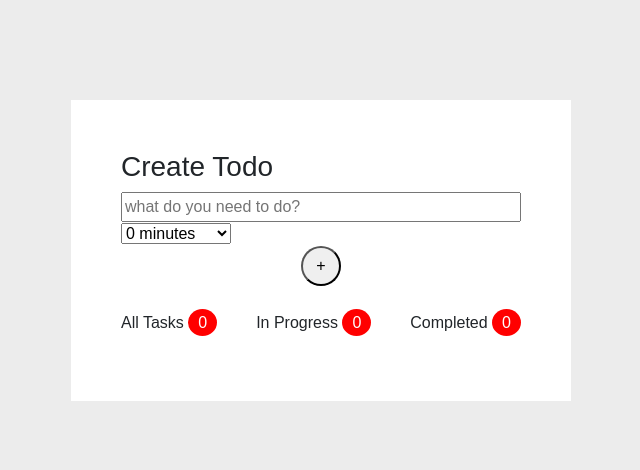
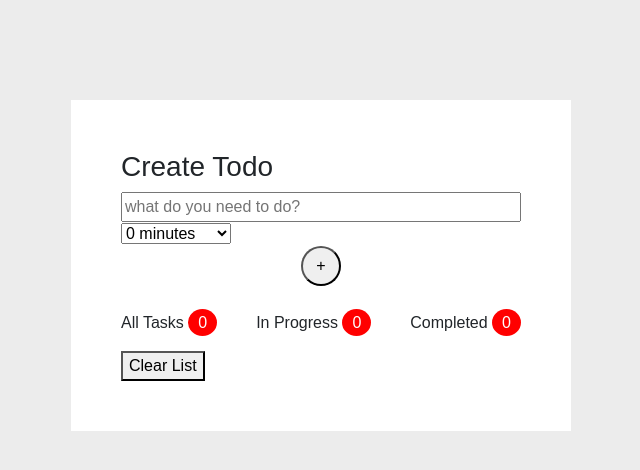
Before and after one commit to TTBoiMike/todo-list-react-app, a React (Create React App) app: page / in a window 1280 px wide. Shown: the top 470 px of the page, without its empty margins (319-959 px from the left). Built offline with nearby package versions, Linux system fonts and the light colour scheme.

Commit message:
add clear list button

```diff
--- a/src/App.css
+++ b/src/App.css
@@ -14,7 +14,7 @@ body {
   display: flex;
   flex-direction: column;
 }
-button {
+.addTodo {
   width: 40px;
   height: 40px;
   margin: 0 auto;
@@ -35,6 +35,9 @@ button {
   align-items: center;
   border-bottom: 2px solid black;
 }
+.todo-meta {
+  display: flex;
+}
 .todo-app-info {
   margin-top: 25px;
   display: flex;
@@ -42,7 +45,7 @@ button {
 }
 .meta-icon {
   height: 1.2rem;
-  margin-right: 10px;
+  margin-right: 5px;
 }
 .checkbox {
   height: 30px;
@@ -58,3 +61,6 @@ button {
   -ms-border-radius: 100%;
   -o-border-radius: 100%;
 }
+.remove {
+  margin-left: 20px;
+}
--- a/src/App.js
+++ b/src/App.js
@@ -5,6 +5,7 @@ import 'bootstrap/dist/css/bootstrap.min.css'
 import './App.css';
 import Create from './create'
 import Listings from './listing'
+import { renderIntoDocument } from 'react-dom/test-utils';
 
 class App extends React.Component {
   constructor(props) {
@@ -17,11 +18,11 @@ class App extends React.Component {
     }
     this.updatePublishedTodos = this.updatePublishedTodos.bind(this);
     this.handleCheckBox = this.handleCheckBox.bind(this);
+    this.clearList = this.clearList.bind(this);
   }
 
-  // update publishedTodos in state with data from create.js
   updatePublishedTodos(title, duration) {
-    let id = this.state.publishedTodos.length;
+    let id = 1;
     let completed = false;
     const newTodo = {title, duration, id, completed};
     let updateTodoList = [...this.state.publishedTodos, newTodo]
@@ -30,13 +31,13 @@ class App extends React.Component {
       inProgress: state.inProgress + 1,
       allTodos: state.allTodos + 1
     }))
+    console.log(this.state.publishedTodos)
   }
 
-  // runs when the checkbox is clicked in a todo
   handleCheckBox(todo) {
     const currentTodos = this.state.publishedTodos;
     currentTodos[todo.target.id].completed = todo.target.checked;
-    if(todo.target.checked === true) {
+    if(todo.target.checked) {
       this.setState((state) => ({
         publishedTodos: currentTodos,
         completedTodos: state.completedTodos + 1,
@@ -52,12 +53,22 @@ class App extends React.Component {
     console.log(this.state)
   }
 
+  clearList() {
+    console.log("list cleared!")
+    this.setState({
+      publishedTodos: [],
+      completedTodos: 0,
+      inProgress: 0,
+      allTodos: 0
+    })
+  }
+
   render() {
     return (
       <Container>
         <div className="App">
           <Create onsubmit={this.updatePublishedTodos} />
-          <Listings todoinfo={this.state.publishedTodos} handleCheckBox={this.handleCheckBox} appinfo={this.state}/>
+          <Listings todoinfo={this.state.publishedTodos} handleCheckBox={this.handleCheckBox} appinfo={this.state} clearlist={this.clearList} />
         </div>
       </Container>
     )
--- /dev/null
+++ b/src/appMeta.js
@@ -0,0 +1,26 @@
+import React from 'react'
+
+const AppMeta = (props) => {
+
+    console.log(props)
+
+    return (
+        <div>
+            <div className="todo-app-info">
+                <div>
+                    <p>All Tasks <span className="info-icon">{props.appinfo.allTodos}</span></p>
+                </div>
+                <div>
+                    <p>In Progress <span className="info-icon">{props.appinfo.inProgress}</span></p>
+                </div>
+                <div>
+                    <p>Completed <span className="info-icon">{props.appinfo.completedTodos}</span></p>
+                </div>
+            </div>
+            <div>
+                <button onClick={props.clearlist}>Clear List</button>
+            </div>
+        </div>
+    )
+}
+export default AppMeta
--- a/src/create.js
+++ b/src/create.js
@@ -42,7 +42,7 @@ class Create extends React.Component {
                             <option value="120 minutes">120 minutes</option>
                         </select>
                     </div>
-                    <button>+</button>
+                    <button className="addTodo">+</button>
                 </form>
             </div>
         )
--- a/src/listing.js
+++ b/src/listing.js
@@ -1,4 +1,5 @@
 import React from 'react'
+import AppMeta from './appMeta'
 import Clock from './assets/clock-solid.svg'
 
 
@@ -19,6 +20,7 @@ class Listings extends React.Component {
                     <div className="todo-meta">
                         <img className="meta-icon" src={Clock} alt="clock icon" />
                         {todo.duration}
+                        <p className="remove">Remove</p>
                     </div>
                 </div>
                 <input id={todo.id} onClick={(e) => this.handleCheck(e)} type="checkbox" className="checkbox" name="completed" />
@@ -30,17 +32,7 @@ class Listings extends React.Component {
         return (
             <div className="todo-listing">
                 {this.buildListingHTML()}
-                <div className="todo-app-info">
-                    <div>
-                        <p>All Tasks <span className="info-icon">{this.props.appinfo.allTodos}</span></p>
-                    </div>
-                    <div>
-                        <p>In Progress <span className="info-icon">{this.props.appinfo.inProgress}</span></p>
-                    </div>
-                    <div>
-                        <p>Completed <span className="info-icon">{this.props.appinfo.completedTodos}</span></p>
-                    </div>
-                </div>
+                <AppMeta appinfo={this.props.appinfo} clearlist={this.props.clearlist} />
             </div>
         )
     }
```
Also changed, not shown: 1 other file (tests, documents, lock files or other folders).
